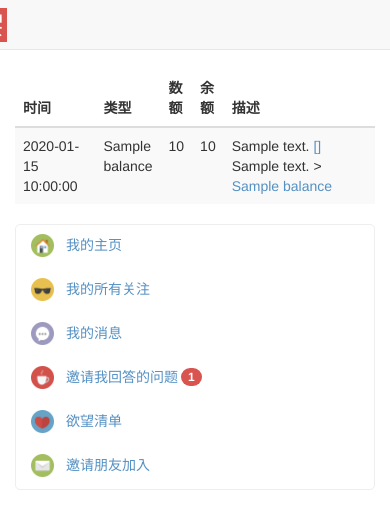
After one commit to gaolinjie/avati, a Python web app: template templates/balance.html in a window 390 px wide. The commit adds this page. Shown: the top 529 px of the page. Run offline with Jinja, Linux system fonts and the light colour scheme; the template is opened without the code that fills it: most values are stand-ins (such as "Sample title", 1, 10 or a date in 2020); some libraries are stand-ins or nearby versions.

Commit message:
add balance system

```diff
--- a/application.py
+++ b/application.py
@@ -93,6 +93,7 @@ class Application(tornado.web.Application):
             (r"/edit/tag/(\d+)", handler.index.EditTagHandler),
             (r"/upload", handler.index.UploadHandler),
             (r"/list", handler.index.ListHandler),
+            (r"/balance", handler.index.BalanceHandler),
             #(r".*", handler.index.PageNotFoundHandler)
         ]
 
@@ -127,6 +128,8 @@ class Application(tornado.web.Application):
         self.tag_parent_model = self.loader.use("tag_parent.model")
         self.icode_model = self.loader.use("icode.model")
         self.avatar_model = self.loader.use("avatar.model")
+        self.balance_model = self.loader.use("balance.model")
+        self.balance_type_model = self.loader.use("balance_type.model")
 
         # Have one global session controller
         self.session_manager = SessionManager(settings["cookie_secret"], ["127.0.0.1:11211"], 0)
--- a/static/css/main.css
+++ b/static/css/main.css
@@ -108,7 +108,7 @@ overflow: hidden;
 height: 24px;
 position: absolute;
 right: -9px;
-top: 18px;
+top: 22px;
 margin-top: -13px;
 background: #fff;
 }
@@ -1857,7 +1857,7 @@ right: 30px;
 .fr {
 float: right;
 text-align: right;
-margin-top: 9px;
+margin-top: -33px;
 margin-right: 5px;
 }
 
@@ -1900,3 +1900,11 @@ background-image: -webkit-linear-gradient(top, rgb(249, 249, 249) 0%, rgb(240, 2
 color: rgb(0, 0, 0);
 text-decoration: none solid rgb(0, 0, 0);
 }
+
+.balance-time {
+	width: 100px;
+}
+
+.balance-description {
+	width: 320px;
+}
--- /dev/null
+++ b/templates/balance.html
@@ -0,0 +1,116 @@
+{% extends 'layout.html' %} {% block title %}
+<title>@{{user_info.username}} 的财富 - 买买买</title>
+{% endblock %} {% block main %}
+<div class="col-xs-12 col-md-9">
+
+<table class="table table-striped">
+      <thead>
+        <tr>
+          <th>时间</th>
+          <th>类型</th>
+          <th>数额</th>
+          <th>余额</th>
+          <th>描述</th>
+        </tr>
+      </thead>
+      <tbody>
+      {%for balance in balances.list%}
+        <tr>
+          <td class="balance-time">{{balance.created}}</td>
+          <td>{{balance.type_name}}</td>
+          <td>{{balance.amount}}</td>
+          <td>{{balance.balance}}</td>
+          <td class="balance-description">{{balance.balance_text1}} <a href="/u/{{balance.user_name}}">{{balance.user_name}}</a> {{balance.balance_text2}} > <a href="/p/{{balance.post_id}}#{{balance.reply_id}}">{{balance.post_title}}</a></td>
+        </tr>
+        {%endfor%}
+      </tbody>
+    </table>
+
+</div>
+
+<div class=" col-xs-12 col-md-3">
+    <div class="sidenav container-box">
+        <ul class="nav nav-list">
+            <li class="nav-item">
+                <a href="/u/{{user_info.username}}"> <i class="icon-home"></i>
+                    我的主页
+                </a>
+            </li>
+            <li class="nav-item">
+                <a href="/follows/{{user_info.username}}"> <i class="icon-follow"></i>
+                    我的所有关注
+                </a>
+            </li>
+            <li class="nav-item">
+                <a href="/notifications">
+                    <i class="icon-message"></i>
+                    我的消息
+                </a>
+            </li>
+
+            <li class="nav-item">
+                <a href="/invitations">
+                    <i class="icon-invitation"></i>
+                    邀请我回答的问题
+                    {%if invite_count%}
+                    <span class="badge invite-badge">{{invite_count}}</span>
+                    {%endif%}
+                </a>
+            </li>
+            <li class="nav-item">
+                <a href="/list">
+                    <i class="icon-list"></i>
+                    欲望清单
+                </a>
+            </li>
+            <li class="divider"></li>
+            <li class="nav-item">
+                <a href="javascript:;" id="inviteJoin" {% if user_info != none%}data-toggle="modal" data-target="#inviteJoinModal"{%endif%}>
+                    <i class="icon-invite"></i>
+                    邀请朋友加入
+                </a>
+            </li>
+        </ul>
+    </div>
+</div>
+
+<div id="inviteJoinModal" class="modal fade">
+    <div class="modal-dialog">
+        <div class="modal-content">
+            <div class="modal-header">
+                <button type="button" class="close" data-dismiss="modal">
+                    <span aria-hidden="true">&times;</span>
+                    <span class="sr-only">Close</span>
+                </button>
+                <h4 class="modal-title">邀请朋友加入</h4>
+            </div>
+            <div class="modal-body">
+                <div class="invite-email input-group">
+                    <input id="inviteEmailInput" type="text" class="form-control" placeholder="输入 email 邀请朋友加入买买买">
+                    <span class="input-group-btn">
+                        <button id="inviteEmail" class="btn btn-default" type="button" data-post="">发送邀请</button>
+                    </span>
+                </div>
+            </div>
+        </div>
+    </div>
+</div>
+{% endblock %}
+
+{% block javascript %}
+<script>
+    $(document).on('click', '#inviteEmail',  function() {
+  var email = $('#inviteEmailInput').val();
+
+  $.getJSON('/invite/to/join?email='+email , function (data) {
+    if (data.success != 0) {
+      $('#inviteEmailInput').val('');
+      $('#inviteJoinModal').modal('hide');
+      alert('邀请发送成功!');
+    } else {
+      alert('邀请发送失败!');
+    }
+  });
+});
+</script>
+{% endblock %}
--- a/templates/post.html
+++ b/templates/post.html
@@ -243,7 +243,7 @@
   </div>
   {% if related_posts.list %}
   <div class="related-box box">
-    <h3>相关问题</h3>
+    <h3>相关{% if post.post_type=='q'%}问题{%else%}文章{%endif%}</h3>
     {% for related_post in related_posts.list %}
     <p>
       <a href="/p/{{related_post.id}}">{{related_post.title}}</a>
--- a/templates/user.html
+++ b/templates/user.html
@@ -80,11 +80,10 @@
             <li>
                 <a href="#comment" role="tab" data-toggle="tab">评论 {{feeds8_len}}</a>
             </li>
-
-            <div class="fr" id="money"><a href="/balance" class="balance_area" style="">57 <img src="//cdn.v2ex.com/static/img/silver.png" alt="S" align="absmiddle" border="0" style="padding-bottom: 2px;"> 65 <img src="//cdn.v2ex.com/static/img/bronze.png" alt="B" align="absmiddle" border="0"></a></div>
         </ul>
 
-
+        <div class="fr" id="money">
+                <a href="/balance" class="balance_area" alt="{{gold_coins}} 金币，{{silver_coins}} 银币，{{bronze_coins}} 铜币">{%if gold_coins!=0%}{{gold_coins}} <img src="/static/img/gold.png" align="absmiddle" border="0" style="padding-bottom: 2px;"> {%endif%}{%if silver_coins!=0%}{{silver_coins}} <img src="/static/img/silver.png" align="absmiddle" border="0" style="padding-bottom: 2px;"> {%endif%}{%if bronze_coins!=0%}{{bronze_coins}}<img src="/static/img/bronze.png" align="absmiddle" border="0">{%endif%}</a></div>
 
         <div class="tab-content">
             <div class="tab-pane active" id="feed">
```
Also changed, not shown: dbstructure/avati.sql (+33 -1 lines), dbstructure/data.sql (+14 -0 lines), dbstructure/dummy_data.sql (+16 -1 lines), handler/base.py (+8 -0 lines), handler/index.py (+92 -17 lines), handler/user.py (+12 -2 lines), model/balance.py (added, +30 -0 lines), model/balance_type.py (added, +12 -0 lines), static/img/bronze.png (added), static/img/gold.png (added), static/img/silver.png (added).
